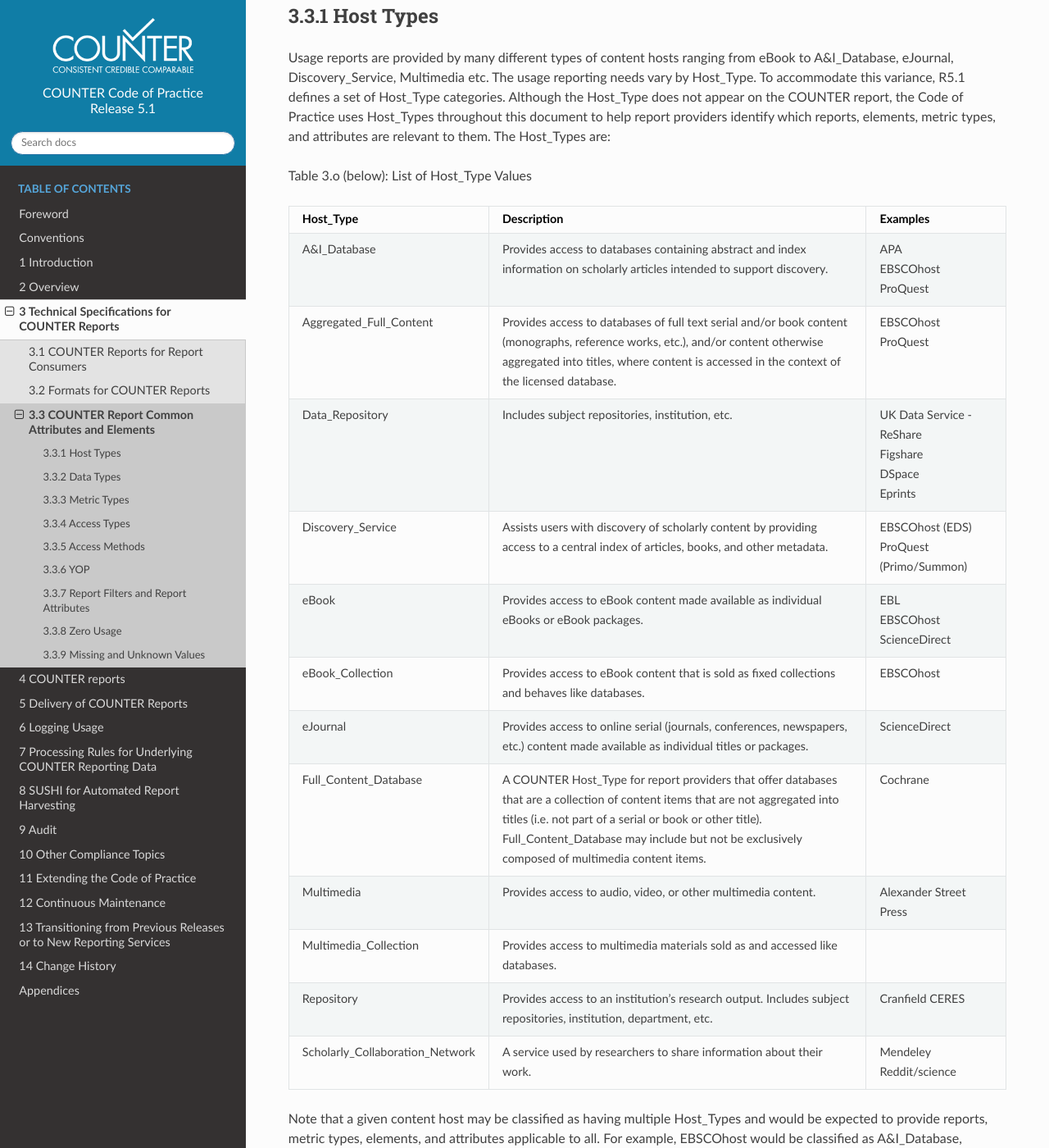
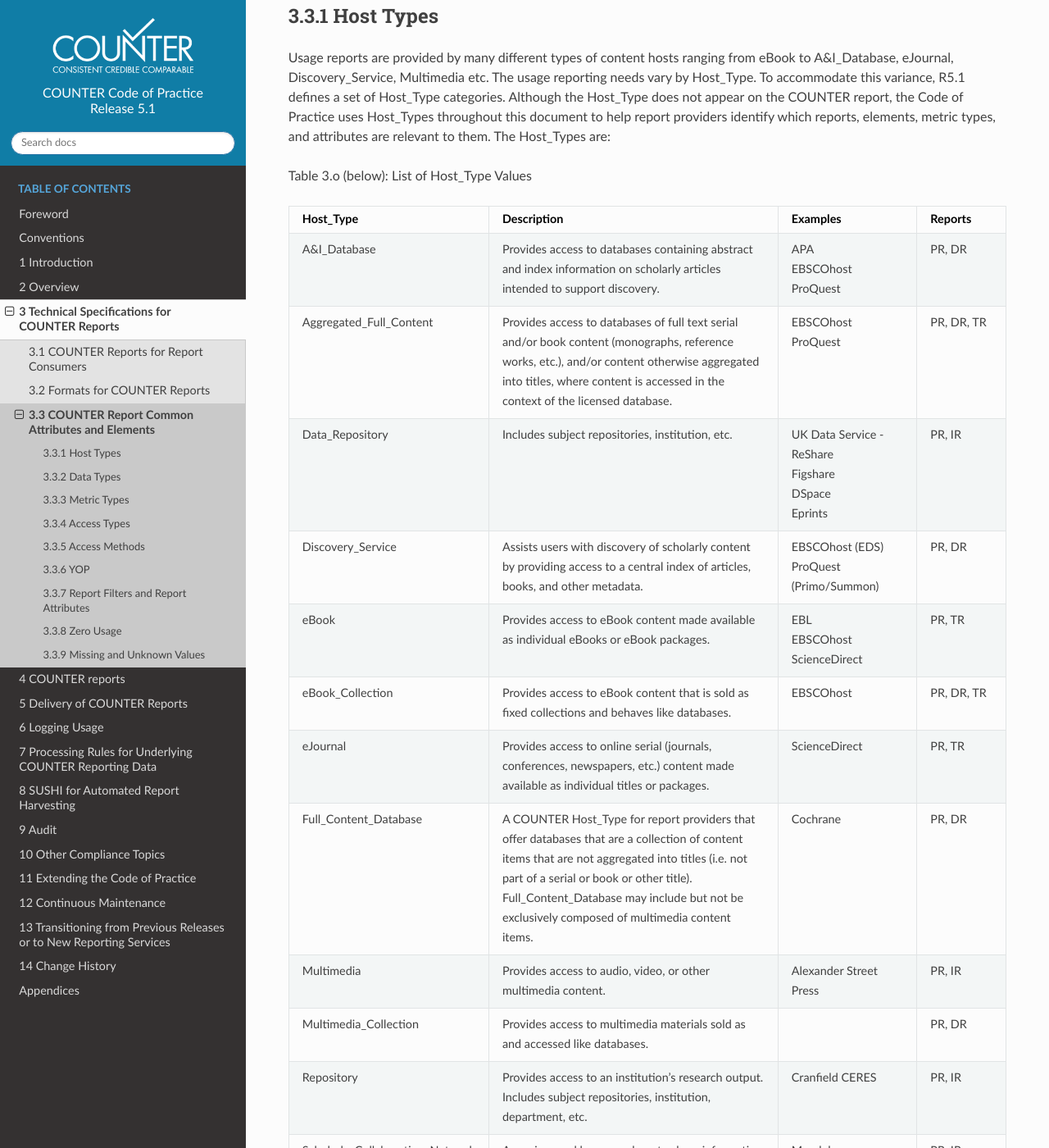
Before and after one commit to Project-Counter/cop5, a Sphinx documentation site: the page built from source/03-specifications/03-counter-report-common-attributes-and-elements.rst, in a window 1280 px wide and 1400 px high, scrolled down 277 px. Shown: the whole window at 82% size. Built offline with Sphinx 7.4.7 and the Read the Docs theme 2.0.0, drawn with Linux system fonts in a browser that asks for light colours.

Commit message:
Reports in table 3.o
Added list of required Reports (not standard views) to Table 3.o (host types) in response to regular queries and to resolve https://github.com/Project-Counter/cop5/issues/262

```diff
--- a/source/03-specifications/03-counter-report-common-attributes-and-elements.rst
+++ b/source/03-specifications/03-counter-report-common-attributes-and-elements.rst
@@ -23,23 +23,26 @@
 
 .. list-table::
    :class: longtable
-   :widths: 23 57 20
+   :widths: 23 44 20 13
    :header-rows: 1
 
    * - Host_Type
      - Description
      - Examples
+     - Reports
 
    * - A&I_Database
      - Provides access to databases containing abstract and index information on scholarly articles intended to support discovery.
      - APA\ |br|\ |lb|
        EBSCOhost\ |br|\ |lb|
        ProQuest
+     - PR, DR
 
    * - Aggregated_Full_Content
      - Provides access to databases of full text serial and/or book content (monographs, reference works, etc.), and/or content otherwise aggregated into titles, where content is accessed in the context of the licensed database.
      - EBSCOhost\ |br|\ |lb|
        ProQuest
+     - PR, DR, TR
 
    * - Data_Repository
      - Includes subject repositories, institution, etc.
@@ -47,46 +50,56 @@
        Figshare\ |br|\ |lb|
        DSpace\ |br|\ |lb|
        Eprints
+     - PR, IR
 
    * - Discovery_Service
      - Assists users with discovery of scholarly content by providing access to a central index of articles, books, and other metadata.
      - EBSCOhost (EDS)\ |br|\ |lb|
        ProQuest (Primo/Summon)
+     - PR, DR
 
    * - eBook
      - Provides access to eBook content made available as individual eBooks or eBook packages.
      - EBL\ |br|\ |lb|
        EBSCOhost\ |br|\ |lb|
        ScienceDirect
+     - PR, TR
 
    * - eBook_Collection
      - Provides access to eBook content that is sold as fixed collections and behaves like databases.
      - EBSCOhost
+     - PR, DR, TR
 
    * - eJournal
      - Provides access to online serial (journals, conferences, newspapers, etc.) content made available as individual titles or packages.
      - ScienceDirect
+     - PR, TR
 
    * - Full_Content_Database
      - A COUNTER Host_Type for report providers that offer databases that are a collection of content items that are not aggregated into titles (i.e. not part of a serial or book or other title). Full_Content_Database may include but not be exclusively composed of multimedia content items.
      - Cochrane
+     - PR, DR
 
    * - Multimedia
      - Provides access to audio, video, or other multimedia content.
      - Alexander Street Press
+     - PR, IR
 
    * - Multimedia_Collection
      - Provides access to multimedia materials sold as and accessed like databases.
      -
+     - PR, DR
 
    * - Repository
      - Provides access to an institution’s research output. Includes subject repositories, institution, department, etc.
      - Cranfield CERES
+     - PR, IR
 
    * - Scholarly_Collaboration_Network
      - A service used by researchers to share information about their work.
      - Mendeley\ |br|\ |lb|
        Reddit/science
+     - PR, IR
 
 Note that a given content host may be classified as having multiple Host_Types and would be expected to provide reports, metric types, elements, and attributes applicable to all. For example, EBSCOhost would be classified as A&I_Database, Aggregated_Full_Content, Discovery_Service, eBook, and eBook_Collection.
 
```
